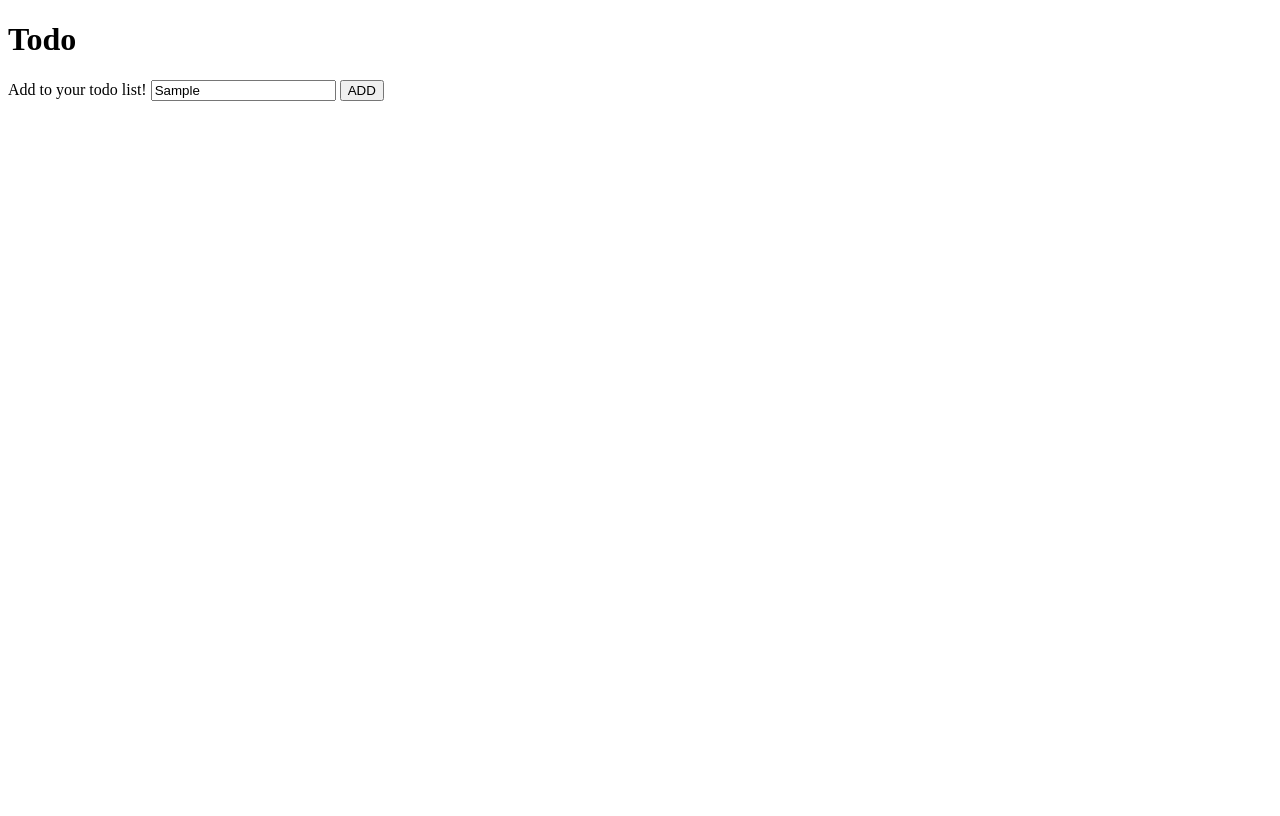
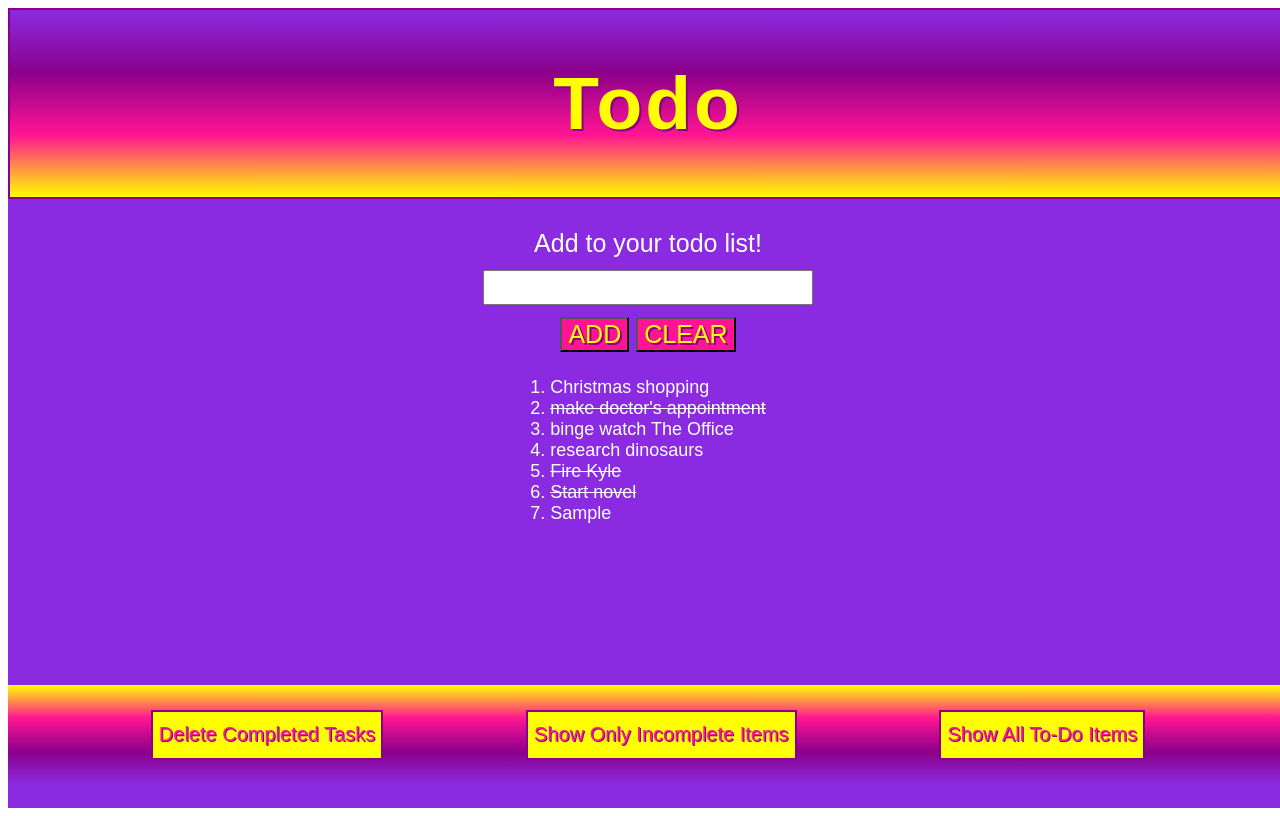
Before and after one commit to SarahE-Dev/toDom-, a plain HTML site: page index.html in a window 1280 px wide. Both pictures are taken after typing "Sample" into the empty fields and a click on the button "ADD". Drawn offline with Linux system fonts and the light colour scheme.

Commit message:
working commit

```diff
--- a/index.html
+++ b/index.html
@@ -8,13 +8,27 @@
   </head>
   <body>
     <div class="app">
+      <div class="header">
       <h1>Todo</h1>
+      </div>
+        <div class="main">
         <section>
           <label for="todo-input">Add to your todo list!</label>
           <input class="todo-input" type="text" name="todo-input">
+          <div class="buttons">
           <button class="add-todo">ADD</button>
+          <button class="clear-todos">CLEAR</button>
+          </div>
         </section>
-      <ol class="todo-list"></ol>
+        <div class="list">
+          <ol class="todo-list"></ol>
+        </div>
+      </div>
+        <div class="buttonbar">
+      <button class="delete">Delete Completed Tasks</button>
+      <button class="show-incomplete">Show Only Incomplete Items</button>
+      <button class="show-all">Show All To-Do Items</button>
+      </div>
     </div>
     <script src="./todos.js"></script>
     <script src="./main.js"></script>
--- a/main.js
+++ b/main.js
@@ -1,4 +1,6 @@
 // =============================================================================
+
+// const { justComplete, justNotComplete } = require("./backend");
 
 // Remember that our list is called `todos`, and it's in `todos.js`. It's not in this file, nor is it being `require`-d in, but it's available globally because its file is loaded in BEFORE this one in `index.html`.
 
@@ -14,52 +16,72 @@
 // =============================================================================
 
 // A function that, given a todo object, adds an item to our todo list array.
-
+function addTodoObject(obj){
+  todos.push(obj)
+}
 
 
 // A function that removes an item at a given index from our todo list array. You can use splice!
 
-
+function removeObj(n){
+  todos.splice(n, 1)
+}
 
 // A function that takes in a todo object and displays it on the DOM. This is a pretty big function, so we'll walk through the different parts of it.
-const printTodo = function(todo) {
+const printTodo = function(todoObj) {
   // Use `document.createElement` to make an <li>.
-
+  let newLi = document.createElement('li');
 
   // Set its text (preferably using `.innerText`) to be our given object's text field. Check out what a todo object looks like in `todos.js` if you need to!
-
+  newLi.innerText = todoObj.text;
 
   // Give our new li a `todo-item` class using `classList`. This will allow us to style it later if we want.
-
+  newLi.classList.add('todo-item');
 
   // Give our new li an id that is the object's id. This is so that we have a matching relationship between todo _html elements_ and their corresponding _array objects_. Now we'll be able to find the corresponding array object when they click to toggle the completeness on a DOM element.
-
+  newLi.id = todoObj.id;
 
   // Give the li a `complete` class if the todo object indicates it was complete already. (Again, check the `todos.js` to see what the objects look like!)
-
+  if(todoObj.complete === true){
+    newLi.classList.add('complete')
+  }
 
   // Query the todo list <ol> and store it in a variable
-
+  let list = document.querySelector('.todo-list');
 
   // Append the li we made to the ol as the last child using `.appendChild`. If this isn't working for you, check what is being appended to what!
-
+  list.appendChild(newLi)
 }
 
 
 // A function that print ALL todos. It should loop through our todos array and call the above print-one-todo function on each one.
-
+function printAllTodos(arr){
+  for(let object of arr){
+    printTodo(object)
+  }
+}
 
 
 // Now here in the global code, call the above function, so our todos array gets printed out on page load (which is when global code is run). This is the only time we're calling a function ourselves; the rest is event listeners and helper functions that run when the user interacts with the DOM!
+
+printAllTodos(todos)
 
 
 
 // A function that clears all todos from the DOM. This is a great helper function for refreshing our todos.
 // Test it in the console and see if your list disappears!
 
-
+function clearTodoList(){
+  let list = document.querySelector('.todo-list');
+  list.innerHTML = '';
+}
 
 // A function that refreshes our page by calling each of the two above functions. Since printing all todos onto the DOM is based on our todos array, if we make a change to our todos array, we can simply call this function, which will make our DOM match our todos array by simply clearing the page and repopulating it according to our todos' new state.
+
+function refreshPage(){
+  clearTodoList();
+  printAllTodos(todos)
+}
 
 
 
@@ -71,13 +93,85 @@ Let's wire it all together. Add an event listener for the add todo button that w
 4. Pass the object as well to your adding todos function to put it on the DOM.
 5. Stretch goal: remove all text from the input box. Try adding multiple todos without this first, you'll see why we should do it!
 */
+document.querySelector('.add-todo').addEventListener('click', ()=>{
+  let inputBox = document.querySelector('.todo-input');
+  let todoObject = {
+    text: inputBox.value,
+    priority: 2,
+    complete: false
+  }
+  addTodoObject(todoObject);
+  printTodo(todoObject);
+  listItemListener(todos);
+  inputBox.value = '';
 
+})
 
 
 /*
  Run over to the HTML and add a button for CLEAR TODOS or REMOVE TODOS or some such, giving it a class or id of your choice. Now let's wire up that button, giving it a click event listener that clears all todos from the DOM (we have a function for that!) and removes all todo objects from the todos array as well.
 */
+document.querySelector('.clear-todos').addEventListener('click', ()=>{
+  clearTodoList();
+  todos.length = 0;
+})
 
 
 
 // And you're DONE with the best interface we've written yet for a todos app!
+
+
+function listItemListener(arr){
+  let listItems = document.querySelectorAll('li');
+  for(let i=0; i<listItems.length; i++){
+  listItems[i].addEventListener('click', ()=>{
+    if(arr[i].complete === false){
+      arr[i].complete = true
+    }else if(arr[i].complete === true){
+      arr[i].complete = false
+    }
+    if(arr[i].complete === true){
+      listItems[i].classList.add('complete')
+    }else if(arr[i].complete === false){
+      listItems[i].classList.remove('complete')
+    }
+  })
+
+}}
+
+
+listItemListener(todos);
+
+document.querySelector('.delete').addEventListener('click', ()=>{
+  let complete = [];
+  for(let i=0; i < todos.length; i++){
+    if(todos[i].complete === false){
+      complete.push(todos[i])
+    }
+  }
+  todos = complete;
+  clearTodoList()
+  printAllTodos(todos)
+  listItemListener(todos)
+
+})
+
+document.querySelector('.show-incomplete').addEventListener('click', ()=>{
+  let notcomplete = [];
+  for(let i=0; i < todos.length; i++){
+    if(todos[i].complete === false){
+      notcomplete.push(todos[i])
+    }
+  }
+  clearTodoList()
+  printAllTodos(notcomplete)
+  listItemListener(notcomplete)
+
+})
+
+document.querySelector('.show-all').addEventListener('click', ()=>{
+  let list = document.querySelector('ol');
+  list.innerHTML = '';
+  printAllTodos(todos);
+  listItemListener(todos)
+})
--- a/style.css
+++ b/style.css
@@ -1,3 +1,81 @@
+* {
+  font-family: Arial, Helvetica, sans-serif;
+  font-size: 25px;
+}
+
 .complete {
   text-decoration: line-through;
 }
+
+h1 {
+  text-align: center;
+  font-size: 3em;
+  letter-spacing: 3px;
+  text-shadow: 2px 2px darkmagenta;
+
+}
+
+.app {
+  background-color: blueviolet;
+  color: white;
+  height: 100vh;
+  width: 100vw;
+
+}
+
+.add-todo, .clear-todos {
+  background-color: deeppink;
+  color: yellow;
+  text-shadow: 2px 2px darkmagenta;
+}
+
+.header {
+  display: flex;
+  justify-content: center;
+  background: linear-gradient(to bottom, blueviolet, darkmagenta, deeppink, yellow);
+  margin-bottom: 30px;
+  color: yellow;
+  border: 2px solid darkmagenta
+}
+
+.buttonbar {
+  display: flex;
+  justify-content: space-evenly;
+  background: linear-gradient(to bottom, yellow, deeppink, darkmagenta, blueviolet );
+  height: 100px;
+  align-items: center;
+  margin-bottom: 0;
+}
+
+section {
+  display: flex;
+  flex-direction: column;
+  align-items: center;
+}
+
+.main {
+  height: 57vh;
+}
+
+.list {
+  display: flex;
+  justify-content: center;
+  margin-right: 20px;
+}
+
+li {
+  font-size: 18px;
+}
+
+input {
+  margin: 12px;
+}
+
+.delete, .show-incomplete, .show-all {
+  height: 50px;
+  font-size: 20px;
+  background-color: yellow;
+  border: 2px solid darkmagenta;
+  color: deeppink;
+  text-shadow: 1px 1px darkmagenta;
+}
```
